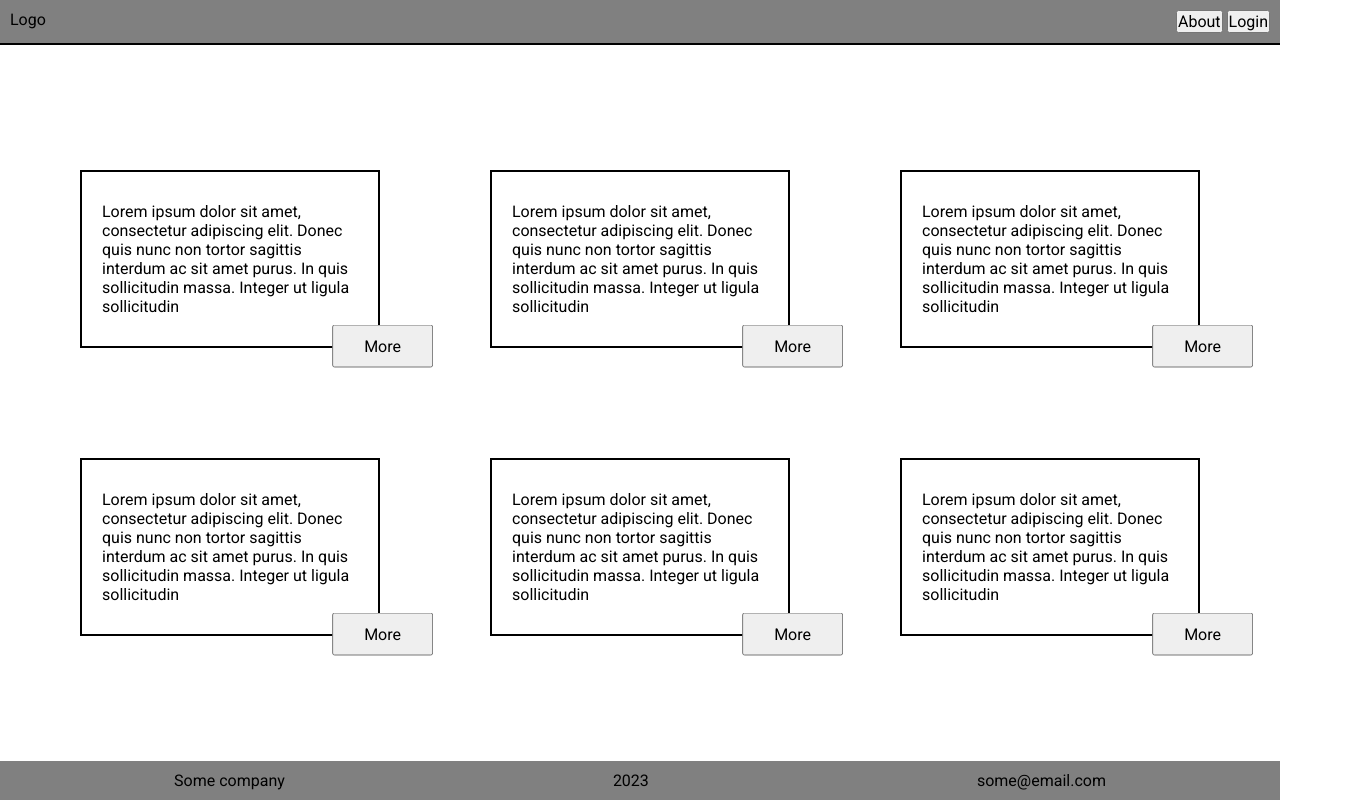
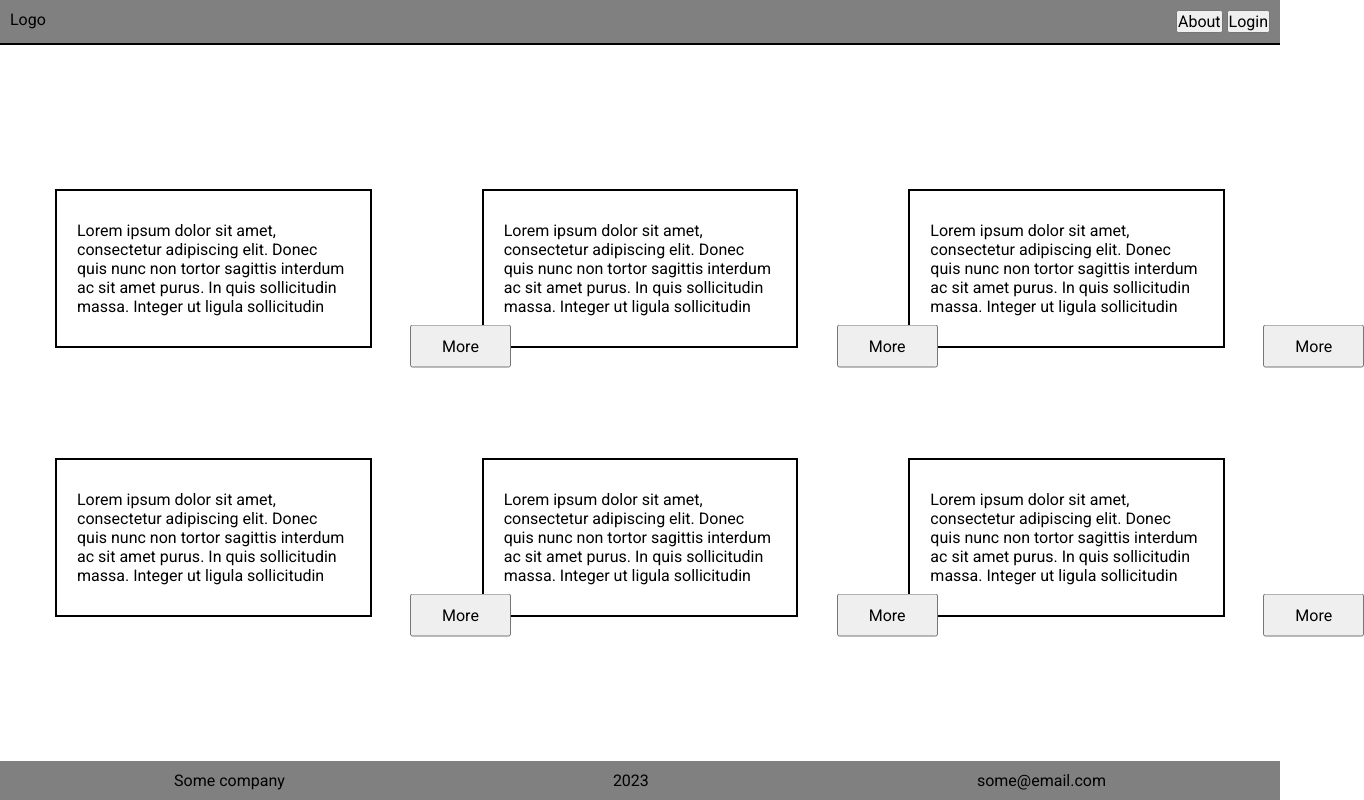
Before and after one commit to petergyenge/flexVizsgaFeladatGyakorlas, a plain HTML site: page index.html in a window 1280 px wide. Shown: the whole page, 1364 px wide, since content can reach past the window. Drawn offline with Linux system fonts and the light colour scheme.

Commit message:
fid Flex property

```diff
--- a/style.css
+++ b/style.css
@@ -65,7 +65,7 @@ video {
 }
 
 .mainDiv div {
-    flex: 300px 0 1;
+    flex: 1 0 300px;
     margin: 55px;
     border: 2px solid black;
 }
@@ -73,7 +73,7 @@ video {
 .moreButton {
     padding: 10px 30px;
     position: absolute;
-    transform: translate(248%, -50%)
+    transform: translate(350%, -50%);
 }
 
 p {
```
